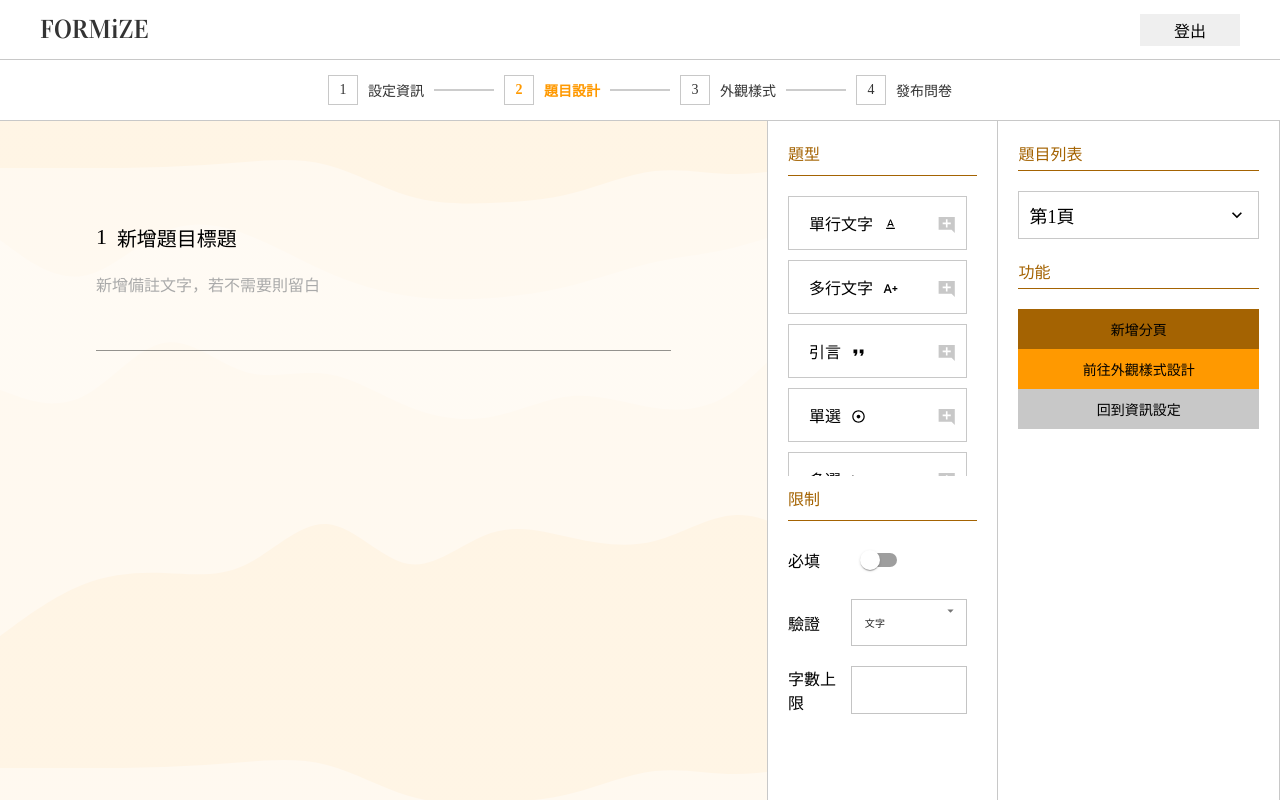
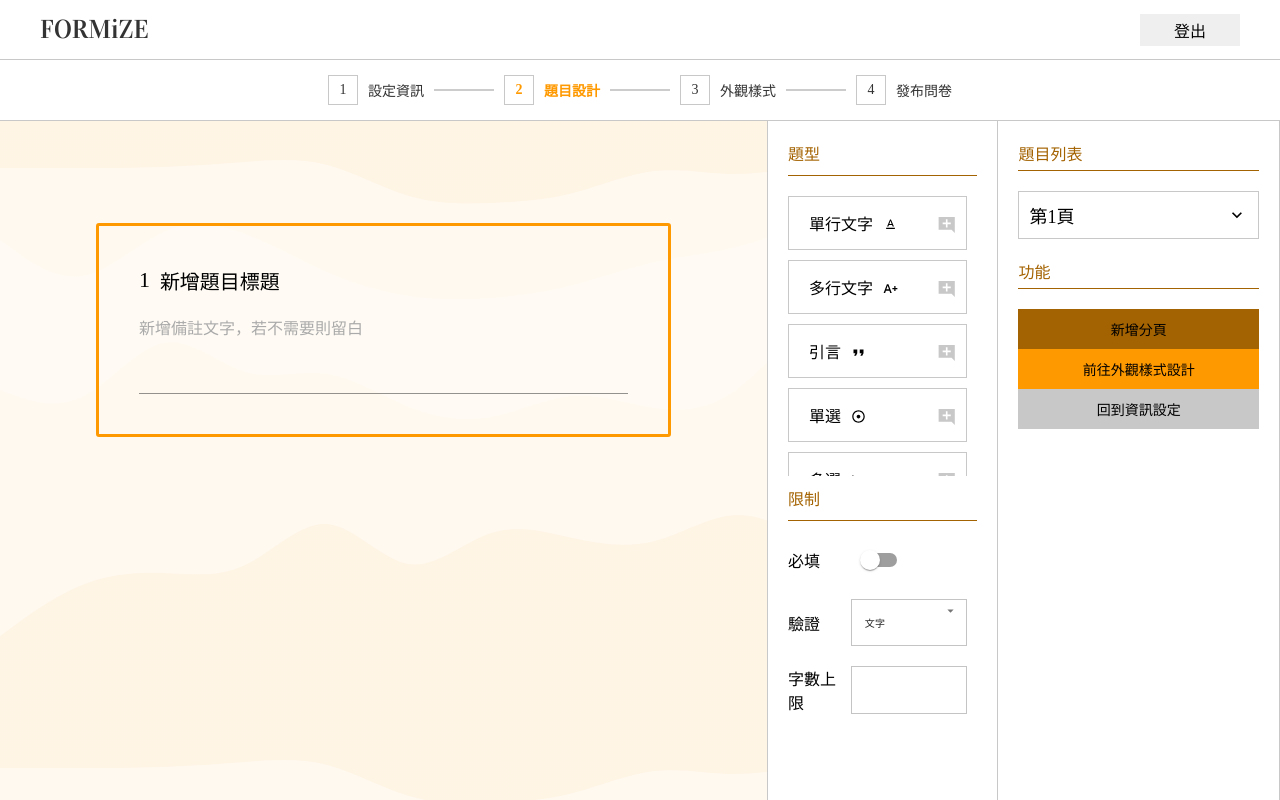
Before and after one commit to f0955710119/formize, a Next.js app: page /admin/new in a window 1280 px wide. Both pictures are taken after a click on the element 946 px from the left and 225 px from the top of the page. Built offline with nearby package versions, Linux system fonts and the light colour scheme; a web font is replaced by a local one.

Commit message:
Add functionality of switching to different limitation input field when editing certain question

```diff
--- a/src/components/Admin/CreateForm/Preview/Fields/SequenceWeigth.tsx
+++ b/src/components/Admin/CreateForm/Preview/Fields/SequenceWeigth.tsx
@@ -62,7 +62,9 @@ const SequenceWeight: FC<SequenceWeightProps> = ({
   id,
   options,
 }: SequenceWeightProps) => {
-  const [unselectedOptions, setUnselectedOptions] = useState<string[]>(options);
+  const intitOptions = [...options];
+  const [unselectedOptions, setUnselectedOptions] =
+    useState<string[]>(intitOptions);
   const [selectedOptions, setSelectedOptions] = useState<string[]>([""]);
   // BUG: 僅提供畫面操作，不會真的 dispatch 去題目 > 這邊要做的是按下文字可以編輯選項 / 新增選項
   console.log(unselectedOptions);
--- a/src/components/Admin/CreateForm/Preview/Fields/UI/AddOptionButton.tsx
+++ b/src/components/Admin/CreateForm/Preview/Fields/UI/AddOptionButton.tsx
@@ -17,7 +17,7 @@ const AddOptionButton: FC<AddOptionButtonProps> = ({
 }: AddOptionButtonProps) => {
   const dispatch = useAppDispatch();
   const addNewOptionHandler = () => {
-    const updateOptions = [...options, `選項${options.length + 1}`];
+    const updateOptions = [...options, `預設選項${options.length + 1}`];
     dispatch(
       questionActions.updateSiglePropOfQuestion({
         id,
--- a/src/components/Admin/CreateForm/Preview/Fields/UI/Field.tsx
+++ b/src/components/Admin/CreateForm/Preview/Fields/UI/Field.tsx
@@ -1,10 +1,18 @@
 import styled from "styled-components";
 
-const Field = styled.div`
+interface FieldProps {
+  isActive?: boolean;
+}
+
+const Field = styled.div<FieldProps>`
   display: flex;
   flex-direction: column;
   width: 100%;
-
+  padding: 4rem;
+  border-radius: 3px;
+  border: ${(props: FieldProps) =>
+    props.isActive ? "3px solid #f90;" : "1px solid #c8c8c8;"};
+  transition: border 0.3s;
   &:not(:last-child) {
     margin-bottom: 3rem;
   }
--- a/src/components/Admin/CreateForm/Preview/Preview.tsx
+++ b/src/components/Admin/CreateForm/Preview/Preview.tsx
@@ -1,8 +1,12 @@
 import { FC } from "react";
 import styled from "styled-components";
 import { useAppSelector } from "../../../../hooks/useAppSelector";
+import QuestionField from "./QuestionField";
 
-import type { Question } from "../../../../store/slice/questionSlice";
+import {
+  Question,
+  questionActions,
+} from "../../../../store/slice/questionSlice";
 
 import OneLineText from "./Fields/OneLineText";
 import MultiLineText from "./Fields/MultiLineText";
@@ -19,6 +23,7 @@ import Field from "./Fields/UI/Field";
 import TitleIndex from "./Fields/UI/TitleIndex";
 import EditableTitle from "./Fields/UI/EditableTitle";
 import Note from "./Fields/UI/Note";
+import { useAppDispatch } from "../../../../hooks/useAppDispatch";
 
 const PreviewLayout = styled(Layout)`
   display: flex;
@@ -55,72 +60,16 @@ const TitleWrapper = styled.div`
   margin-bottom: 2rem;
 `;
 
-const generateResponseQuestion = (type: string, question: Question) => {
-  switch (type) {
-    case "0":
-      return <OneLineText />;
-    case "1":
-      return <MultiLineText />;
-    case "2":
-      return <Introduction id={question.id} title={question.title} />;
-    case "3":
-      if (question.options) {
-        return <Choice id={question.id} options={question.options} />;
-      }
-    case "4":
-      if (question.options) {
-        return <Choice id={question.id} options={question.options} />;
-      }
-    case "5":
-      if (question.options && question.martixs) {
-        return (
-          <Martix
-            id={question.id}
-            options={question.options}
-            martixs={question.martixs}
-          />
-        );
-      }
-    case "6":
-      return <OneLineText />;
-    case "7":
-      if (question.validations.min && question.validations.max) {
-        return (
-          <Slider
-            id={question.id}
-            min={question.validations.min}
-            max={question.validations.max}
-          />
-        );
-      }
-    case "8":
-      if (question.options) {
-        return <SequenceWeight id={question.id} options={question.options} />;
-      }
-    case "9":
-      return <Date />;
-  }
-};
-
 const Preview: FC = () => {
   const { questions } = useAppSelector((state) => state.question);
+  const dispatch = useAppDispatch();
+
   return (
     <PreviewLayout>
       <QuestionWrapper>
-        {questions.map((question) => {
-          return (
-            <Field key={question.id}>
-              <TitleWrapper>
-                {question.type !== "2" && <TitleIndex id={question.id} />}
-                {question.type !== "2" && (
-                  <EditableTitle id={question.id} title={question.title} />
-                )}
-              </TitleWrapper>
-              <Note id={question.id} note={question.note} />
-              {generateResponseQuestion(question.type, question)}
-            </Field>
-          );
-        })}
+        {questions.map((question) => (
+          <QuestionField question={question} key={question.id} />
+        ))}
       </QuestionWrapper>
     </PreviewLayout>
   );
--- /dev/null
+++ b/src/components/Admin/CreateForm/Preview/QuestionField.tsx
@@ -0,0 +1,110 @@
+import { FC, useState } from "react";
+import styled from "styled-components";
+import { useAppSelector } from "../../../../hooks/useAppSelector";
+import { useAppDispatch } from "../../../../hooks/useAppDispatch";
+import { questionActions } from "../../../../store/slice/questionSlice";
+import Field from "./Fields/UI/Field";
+import TitleIndex from "./Fields/UI/TitleIndex";
+import EditableTitle from "./Fields/UI/EditableTitle";
+import Note from "./Fields/UI/Note";
+import { Question } from "../../../../store/slice/questionSlice";
+
+import OneLineText from "./Fields/OneLineText";
+import MultiLineText from "./Fields/MultiLineText";
+import Introduction from "./Fields/Introduction";
+import Choice from "./Fields/OneChoice";
+import MultiChoice from "./Fields/MultiChoice";
+import Martix from "./Fields/Martix";
+import Slider from "./Fields/Slider";
+import SequenceWeight from "./Fields/SequenceWeigth";
+import Date from "./Fields/Date";
+
+const TitleWrapper = styled.div`
+  display: flex;
+  align-items: center;
+  width: 100%;
+  margin-bottom: 2rem;
+`;
+
+interface QuestionFieldProps {
+  question: Question;
+}
+
+const generateResponseQuestion = (type: string, question: Question) => {
+  switch (type) {
+    case "0":
+      return <OneLineText />;
+    case "1":
+      return <MultiLineText />;
+    case "2":
+      return <Introduction id={question.id} title={question.title} />;
+    case "3":
+      if (question.options) {
+        return <Choice id={question.id} options={question.options} />;
+      }
+    case "4":
+      if (question.options) {
+        return <Choice id={question.id} options={question.options} />;
+      }
+    case "5":
+      if (question.options && question.martixs) {
+        return (
+          <Martix
+            id={question.id}
+            options={question.options}
+            martixs={question.martixs}
+          />
+        );
+      }
+    case "6":
+      return <OneLineText />;
+    case "7":
+      if (question.validations.min && question.validations.max) {
+        return (
+          <Slider
+            id={question.id}
+            min={question.validations.min}
+            max={question.validations.max}
+          />
+        );
+      }
+    case "8":
+      if (question.options) {
+        return (
+          <>
+            <Choice id={question.id} options={question.options} />
+          </>
+        );
+      }
+    case "9":
+      return <Date />;
+  }
+};
+
+const QuestionField: FC<QuestionFieldProps> = ({
+  question,
+}: QuestionFieldProps) => {
+  const dispatch = useAppDispatch();
+  const { editingQuestion } = useAppSelector((state) => state.question);
+  const editingFieldHandler = (question: Question) => {
+    dispatch(questionActions.switchEditingQuestion(question));
+  };
+  return (
+    <Field
+      key={question.id}
+      onClick={() => editingFieldHandler(question)}
+      isActive={question.id === editingQuestion?.id}
+    >
+      <TitleWrapper>
+        {question.type !== "2" && <TitleIndex id={question.id} />}
+        {question.type !== "2" && (
+          <EditableTitle id={question.id} title={question.title} />
+        )}
+      </TitleWrapper>
+      <Note id={question.id} note={question.note} />
+      {generateResponseQuestion(question.type, question)}
+    </Field>
+  );
+};
+
+export default QuestionField;
--- a/src/components/Admin/CreateForm/QuestionDesign/QuestionOptions/QuestionOptions.tsx
+++ b/src/components/Admin/CreateForm/QuestionDesign/QuestionOptions/QuestionOptions.tsx
@@ -5,6 +5,10 @@ import styled from "styled-components";
 import Layout from "../../UI/Layout";
 
 import questionConfig from "../../../../../utils/questionConfig";
+import {
+  Question,
+  questionActions,
+} from "../../../../../store/slice/questionSlice";
 
 import OptionItem from "./OptionItem";
 import { Heading } from "../../UI/SectionHeading";
@@ -64,12 +68,6 @@ const OptionList = styled.div`
   }
 `;
 
-interface OptionItem {
-  title: string;
-  questionType: string;
-  iconComponent: JSX.Element;
-}
-
 const questionList: OptionItem[] = [
   {
     title: "單行文字",
@@ -123,10 +121,57 @@ const questionList: OptionItem[] = [
   },
 ];
 
+const generateLimitation = (question: Question) => {
+  switch (question.type) {
+    case "0": {
+      return <TextLimitation validations={question.validations} />;
+    }
+
+    case "1": {
+      return <TextLimitation validations={question.validations} />;
+    }
+
+    case "2": {
+      return <TextLimitation validations={question.validations} />;
+    }
+
+    case "3": {
+      return <ChoiceLimitation />;
+    }
+    case "4": {
+      return <ChoiceLimitation />;
+    }
+    case "5": {
+      return <ChoiceLimitation />;
+    }
+    case "6": {
+      return <NumberLimitation />;
+    }
+    case "7": {
+      return <NumberLimitation />;
+    }
+    case "8": {
+      return <ChoiceLimitation />;
+    }
+    case "9": {
+      return <DateLimitation />;
+    }
+    default: {
+      return <></>;
+    }
+  }
+};
+interface OptionItem {
+  title: string;
+  questionType: string;
+  iconComponent: JSX.Element;
+}
+
 const QuestionOptions: FC = () => {
-  const currentQuestionLimitation = useAppSelector(
-    (state) => state.question.currentQuestionLimitation
+  const editingQuestion = useAppSelector(
+    (state) => state.question.editingQuestion
   );
+
   return (
     <OptionsLayout>
       <OptionHeading>題型</OptionHeading>
@@ -143,10 +188,7 @@ const QuestionOptions: FC = () => {
         ))}
       </OptionList>
       <OptionHeading>限制</OptionHeading>
-      {currentQuestionLimitation === 0 && <TextLimitation />}
-      {currentQuestionLimitation === 1 && <ChoiceLimitation />}
-      {currentQuestionLimitation === 2 && <NumberLimitation />}
-      {currentQuestionLimitation === 3 && <DateLimitation />}
+      {editingQuestion && generateLimitation(editingQuestion)}
     </OptionsLayout>
   );
 };
--- a/src/store/slice/questionSlice.ts
+++ b/src/store/slice/questionSlice.ts
@@ -4,7 +4,7 @@ import reducers from "../reducer/questionReducer";
 export interface Validation {
   required: boolean;
   length?: number;
-  textType?: number;
+  textType?: string[];
   max?: number;
   min?: number;
   decimal?: number;
@@ -32,13 +32,13 @@ export interface Question {
 export interface QuestionState {
   questionIds: string[];
   questions: Question[];
-  currentQuestionLimitation: number;
+  editingQuestion: Question | null;
 }
 
 const initialState: QuestionState = {
   questionIds: [""],
   questions: [],
-  currentQuestionLimitation: 0,
+  editingQuestion: null,
 };
 
 // BUG: 把 type 是引言的濾掉產生的 array 長度 index + 1 就是題號，題目長度有更新要跑處理這塊的function
--- a/src/utils/questionConfig.ts
+++ b/src/utils/questionConfig.ts
@@ -21,7 +21,7 @@ export default {
     validations: {
       required: false,
       length: 50,
-      textTpye: 0,
+      textType: ["文字", "信箱", "手機"],
     },
   },
   MULTIPLE_LINE_TEXT_DEFAULT: <Question>{
@@ -34,7 +34,7 @@ export default {
     validations: {
       required: false,
       length: 200,
-      textTpye: 0,
+      textType: ["文字", "信箱", "手機"],
     },
   },
   INTRODUCTION_DEFAULT: <Question>{
@@ -47,7 +47,6 @@ export default {
     validations: {
       required: false,
       length: 200,
-      textTpye: 0,
     },
   },
   SINGLE_CHOICE_DEFAULT: <Question>{
```
Also changed, not shown: src/components/Admin/CreateForm/QuestionDesign/QuestionOptions/OptionItem.tsx (+1 -48 lines), src/components/Admin/CreateForm/QuestionDesign/QuestionOptions/OptionLimitation/TextLimitation.tsx (+12 -2 lines), src/store/reducer/questionReducer.ts (+4 -4 lines).
